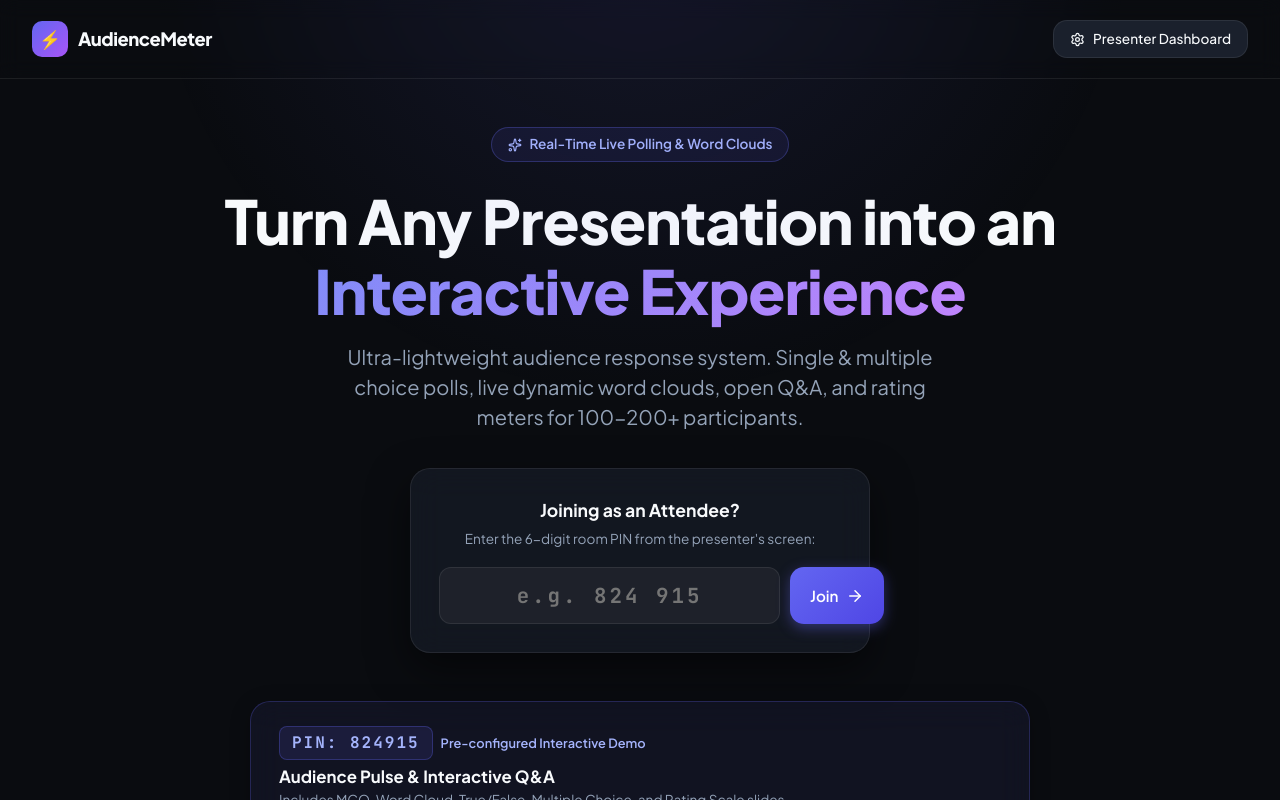
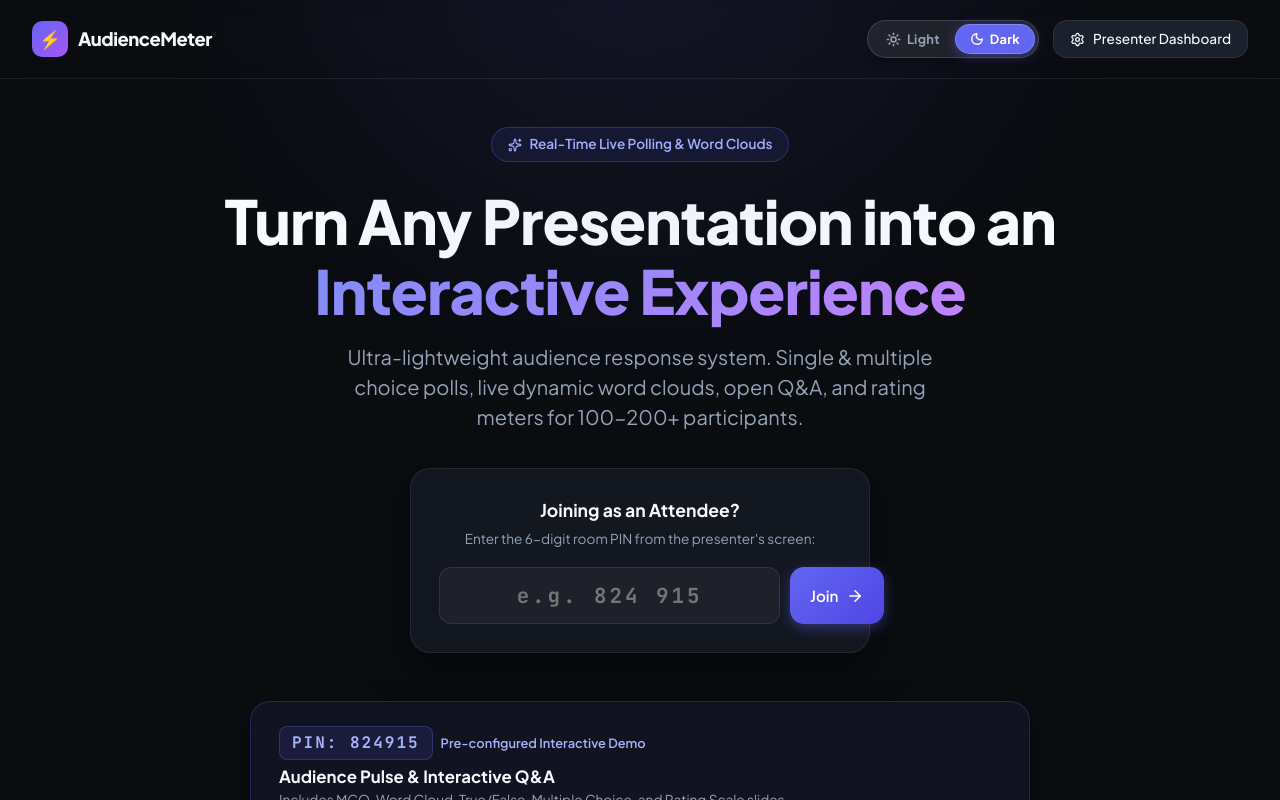
Before and after one commit to metakave/audience-meter, a Next.js app: page / in a window 1280 px wide. Shown: the top 800 px of the page. Built offline with nearby package versions, Linux system fonts and the light colour scheme.

Commit message:
feat: add bold Light and Dark mode switcher to all screens with persistent theme state

```diff
--- a/src/app/admin/[id]/page.tsx
+++ b/src/app/admin/[id]/page.tsx
@@ -18,6 +18,7 @@
   Layers,
   Settings,
 } from 'lucide-react';
+import ThemeToggle from '@/components/ThemeToggle';
 
 const QUESTION_TYPES: { type: QuestionType; label: string; desc: string }[] = [
   { type: 'mcq', label: 'Single Choice (MCQ)', desc: 'Audience picks 1 option with live animated bar chart' },
@@ -209,7 +210,7 @@
               border: 'none',
               fontSize: '1.25rem',
               fontWeight: 800,
-              color: '#ffffff',
+              color: 'var(--text-primary)',
               minWidth: '320px',
             }}
           />
@@ -218,6 +219,7 @@
         </div>
 
         <div style={{ display: 'flex', alignItems: 'center', gap: '12px' }}>
+          <ThemeToggle />
           <button
             onClick={handleSave}
             disabled={saving}
--- a/src/app/globals.css
+++ b/src/app/globals.css
@@ -44,6 +44,81 @@
 
   --shadow-subtle: 0 4px 20px rgba(0, 0, 0, 0.25);
   --shadow-glow: 0 0 30px rgba(99, 102, 241, 0.2);
+}
+
+[data-theme='light'] {
+  --bg-primary: #f8fafc;
+  --bg-secondary: #ffffff;
+  --bg-tertiary: #f1f5f9;
+  --bg-card: rgba(255, 255, 255, 0.92);
+  --bg-card-hover: rgba(248, 250, 252, 0.98);
+
+  --border-subtle: rgba(15, 23, 42, 0.1);
+  --border-strong: rgba(15, 23, 42, 0.18);
+  --border-focus: #4f46e5;
+
+  --text-primary: #0f172a;
+  --text-secondary: #475569;
+  --text-muted: #64748b;
+  --text-inverse: #ffffff;
+
+  --accent-primary: #4f46e5;
+  --accent-hover: #4338ca;
+  --accent-glow: rgba(79, 70, 229, 0.2);
+
+  --shadow-subtle: 0 4px 24px rgba(15, 23, 42, 0.08);
+  --shadow-glow: 0 0 30px rgba(79, 70, 229, 0.14);
+}
+
+[data-theme='light'] body::before {
+  background: radial-gradient(circle 500px at 50% -100px, rgba(99, 102, 241, 0.08), transparent);
+}
+
+[data-theme='light'] input,
+[data-theme='light'] textarea,
+[data-theme='light'] select {
+  background: #ffffff !important;
+  color: #0f172a !important;
+  border-color: rgba(15, 23, 42, 0.15) !important;
+}
+
+[data-theme='light'] input::placeholder,
+[data-theme='light'] textarea::placeholder {
+  color: #94a3b8 !important;
+}
+
+[data-theme='light'] .option-select-btn {
+  background: #ffffff;
+  border-color: rgba(15, 23, 42, 0.12);
+  color: #0f172a;
+  box-shadow: 0 2px 8px rgba(0, 0, 0, 0.04);
+}
+
+[data-theme='light'] .option-select-btn:hover {
+  background: #f8fafc;
+  border-color: #6366f1;
+}
+
+[data-theme='light'] .option-select-btn.selected {
+  background: rgba(99, 102, 241, 0.08);
+  border-color: #6366f1;
+}
+
+[data-theme='light'] .bar-track {
+  background: rgba(15, 23, 42, 0.05);
+  border-color: rgba(15, 23, 42, 0.1);
+}
+
+[data-theme='light'] .code-pill {
+  background: rgba(99, 102, 241, 0.08);
+  border-color: rgba(99, 102, 241, 0.25);
+  color: #4338ca;
+}
+
+[data-theme='light'] .host-toolbar {
+  background: rgba(255, 255, 255, 0.95);
+  border-color: rgba(15, 23, 42, 0.14);
+  box-shadow: 0 10px 30px rgba(0, 0, 0, 0.12);
 }
 
 * {
--- a/src/app/join/page.tsx
+++ b/src/app/join/page.tsx
@@ -3,6 +3,7 @@
 import React, { useState } from 'react';
 import { useRouter } from 'next/navigation';
 import { ArrowRight, Radio, KeyRound } from 'lucide-react';
+import ThemeToggle from '@/components/ThemeToggle';
 
 export default function GenericJoinPage() {
   const router = useRouter();
@@ -28,8 +29,13 @@
         alignItems: 'center',
         justifyContent: 'center',
         padding: '24px',
+        position: 'relative',
       }}
     >
+      <div style={{ position: 'absolute', top: '24px', right: '24px' }}>
+        <ThemeToggle />
+      </div>
+
       <div
         className="glass-panel"
         style={{
--- a/src/app/page.tsx
+++ b/src/app/page.tsx
@@ -15,6 +15,7 @@
   Zap,
   Globe,
 } from 'lucide-react';
+import ThemeToggle from '@/components/ThemeToggle';
 
 export default function HomePage() {
   const router = useRouter();
@@ -72,6 +73,7 @@
         </div>
 
         <div style={{ display: 'flex', alignItems: 'center', gap: '14px' }}>
+          <ThemeToggle />
           <a href="/admin" className="btn-secondary" style={{ padding: '8px 16px', fontSize: '0.85rem' }}>
             <Settings size={15} /> Presenter Dashboard
           </a>
--- a/src/components/ChartBar.tsx
+++ b/src/components/ChartBar.tsx
@@ -83,7 +83,7 @@
         </div>
 
         <div style={{ display: 'flex', alignItems: 'center', gap: '8px' }}>
-          <span style={{ fontSize: '1.1rem', fontWeight: 700, color: '#f8fafc' }}>
+          <span style={{ fontSize: '1.1rem', fontWeight: 700, color: 'var(--text-primary)' }}>
             {percentage}%
           </span>
           <span style={{ fontSize: '0.85rem', color: 'var(--text-muted)' }}>
--- a/src/components/RatingMeter.tsx
+++ b/src/components/RatingMeter.tsx
@@ -52,7 +52,7 @@
       >
         <div style={{ display: 'flex', alignItems: 'center', gap: '8px', color: '#fbbf24', marginBottom: '8px' }}>
           <Star size={32} fill="#fbbf24" />
-          <span style={{ fontSize: '3.6rem', fontWeight: 800, lineHeight: 1, color: '#f8fafc' }}>
+          <span style={{ fontSize: '3.6rem', fontWeight: 800, lineHeight: 1, color: 'var(--text-primary)' }}>
             {average > 0 ? average.toFixed(1) : '—'}
           </span>
         </div>
--- /dev/null
+++ b/src/components/ThemeToggle.tsx
@@ -0,0 +1,109 @@
+'use client';
+
+import React, { useEffect, useState } from 'react';
+import { Sun, Moon } from 'lucide-react';
+
+interface ThemeToggleProps {
+  compact?: boolean;
+  className?: string;
+}
+
+export default function ThemeToggle({ compact = false, className = '' }: ThemeToggleProps) {
+  const [theme, setTheme] = useState<'dark' | 'light'>('dark');
+  const [mounted, setMounted] = useState(false);
+
+  useEffect(() => {
+    setMounted(true);
+    const saved = localStorage.getItem('audiencemeter_theme');
+    if (saved === 'light' || saved === 'dark') {
+      setTheme(saved);
+      document.documentElement.setAttribute('data-theme', saved);
+    } else {
+      // Default to dark
+      document.documentElement.setAttribute('data-theme', 'dark');
+    }
+  }, []);
+
+  const toggleTheme = (newTheme: 'dark' | 'light') => {
+    setTheme(newTheme);
+    localStorage.setItem('audiencemeter_theme', newTheme);
+    document.documentElement.setAttribute('data-theme', newTheme);
+  };
+
+  // Render bold segmented switcher immediately
+
+  // Bold Segmented Switcher
+  return (
+    <div
+      role="radiogroup"
+      aria-label="Theme mode switcher"
+      style={{
+        display: 'inline-flex',
+        alignItems: 'center',
+        padding: '3px',
+        background: theme === 'dark' ? 'rgba(255, 255, 255, 0.08)' : 'rgba(15, 23, 42, 0.06)',
+        border: `1.5px solid ${theme === 'dark' ? 'rgba(255, 255, 255, 0.15)' : 'rgba(15, 23, 42, 0.12)'}`,
+        borderRadius: '9999px',
+        boxShadow: theme === 'dark' ? '0 2px 8px rgba(0, 0, 0, 0.3)' : '0 2px 8px rgba(0, 0, 0, 0.05)',
+        userSelect: 'none',
+      }}
+      className={className}
+    >
+      {/* Light Option */}
+      <button
+        type="button"
+        onClick={() => toggleTheme('light')}
+        aria-checked={theme === 'light'}
+        role="radio"
+        title="Switch to Light Mode"
+        style={{
+          display: 'flex',
+          alignItems: 'center',
+          gap: '6px',
+          padding: compact ? '6px 10px' : '6px 14px',
+          borderRadius: '9999px',
+          fontSize: '0.8rem',
+          fontWeight: 700,
+          letterSpacing: '0.3px',
+          cursor: 'pointer',
+          transition: 'all 0.2s cubic-bezier(0.16, 1, 0.3, 1)',
+          background: theme === 'light' ? '#ffffff' : 'transparent',
+          color: theme === 'light' ? '#0f172a' : '#94a3b8',
+          boxShadow: theme === 'light' ? '0 2px 10px rgba(0, 0, 0, 0.12)' : 'none',
+          border: theme === 'light' ? '1px solid rgba(0, 0, 0, 0.08)' : '1px solid transparent',
+        }}
+      >
+        <Sun size={15} color={theme === 'light' ? '#f59e0b' : '#94a3b8'} strokeWidth={2.5} />
+        {!compact && <span>Light</span>}
+      </button>
+
+      {/* Dark Option */}
+      <button
+        type="button"
+        onClick={() => toggleTheme('dark')}
+        aria-checked={theme === 'dark'}
+        role="radio"
+        title="Switch to Dark Mode"
+        style={{
+          display: 'flex',
+          alignItems: 'center',
+          gap: '6px',
+          padding: compact ? '6px 10px' : '6px 14px',
+          borderRadius: '9999px',
+          fontSize: '0.8rem',
+          fontWeight: 700,
+          letterSpacing: '0.3px',
+          cursor: 'pointer',
+          transition: 'all 0.2s cubic-bezier(0.16, 1, 0.3, 1)',
+          background: theme === 'dark' ? '#6366f1' : 'transparent',
+          color: theme === 'dark' ? '#ffffff' : '#64748b',
+          boxShadow: theme === 'dark' ? '0 2px 12px rgba(99, 102, 241, 0.45)' : 'none',
+          border: theme === 'dark' ? '1px solid rgba(255, 255, 255, 0.2)' : '1px solid transparent',
+        }}
+      >
+        <Moon size={14} color={theme === 'dark' ? '#ffffff' : '#64748b'} strokeWidth={2.5} />
+        {!compact && <span>Dark</span>}
+      </button>
+    </div>
+  );
+}
```
Also changed, not shown: src/app/admin/page.tsx (+7 -3 lines), src/app/join/[code]/page.tsx (+9 -2 lines), src/app/layout.tsx (+12 -0 lines), src/app/present/[code]/page.tsx (+7 -4 lines), .data/store.json.
